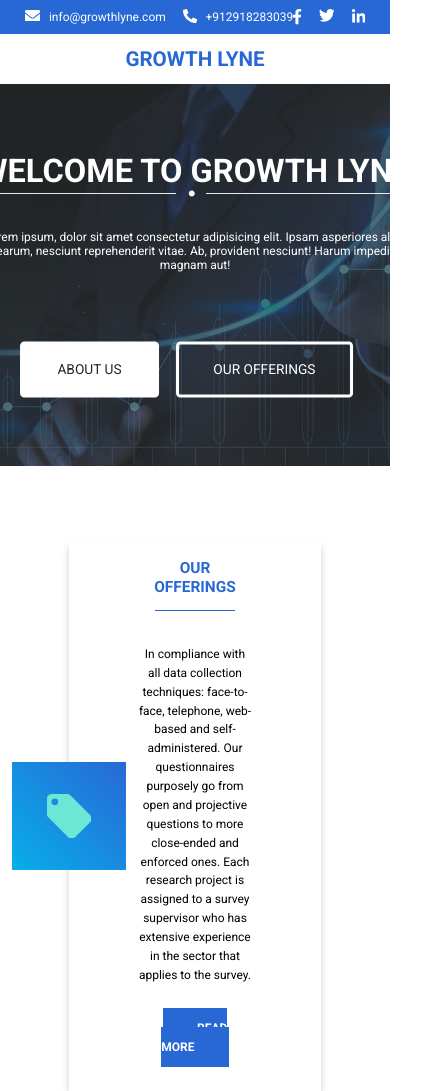
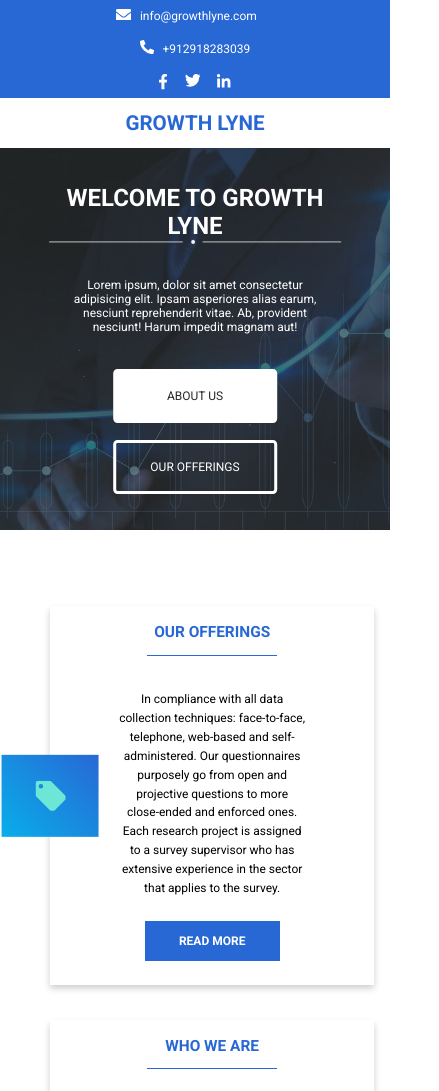
Before and after one commit to ObikaKelvin/growthlyne, a website: page index.html in a window 390 px wide. Shown: the top 1091 px of the page, 439 px wide, since content can reach past the window. Drawn offline with Linux system fonts and the light colour scheme.

Commit message:
even more media queries

```diff
--- a/css/style.css
+++ b/css/style.css
@@ -341,6 +341,7 @@ body{
     cursor: pointer;
     outline: none;
     transition: all .2s ease-in;
+    text-align: center;
 }
 
 .btn:hover{
@@ -397,6 +398,11 @@ a.btn__hollow{
     justify-content: center;
     align-items: center;
 
+}
+
+.approach__card--svg{
+    width: 4.4rem;
+    height: 4.4rem;
 }
 
 .approach__card--title{
@@ -1028,6 +1034,33 @@ a.btn__hollow{
     .navbar{
         justify-content: center;
     }
+
+    .approach__card{
+        width: 65%;
+        margin-left: 4rem;
+    }
+
+    .approach__card:first-child {
+        margin-left: 4rem;
+    }
+
+    #clients .content {
+        padding: 4rem 2rem;
+    }
+}
+
+@media only screen and (max-width: 550px){
+    .approach__card--svg{
+        width: 3.5rem;
+        height: 3.5rem;
+    }
+
+    .approach__card--icon{
+        width: 11.3rem;
+        height: 9.6rem
+    }
+
+
 }
 
 @media only screen and (max-width: 500px){
@@ -1042,6 +1075,76 @@ a.btn__hollow{
     }
 
     .banner__divider{
-        width: 52rem;
+        width: 44rem;
+    }
+
+    .testimonial{
+        width: 229px;
+    }
+
+    .header__secondary{
+        font-size: 3rem;
+    }
+
+    .header__main{
+        font-size: 3.2rem;
+    }
+
+}
+
+@media only screen and (max-width: 450px){
+
+    .banner__buttons{
+        flex-direction: column;
+    }
+
+    .banner__buttons > * {
+        margin-right: 0rem;
+    }
+
+    .banner__buttons > *:not(:last-child) {
+        margin-bottom: 2rem;
+    }
+
+    .header__sub{
+        width: 40rem;
+        margin-bottom: 4rem;
+    }
+
+    .topNav{
+        flex-direction: column;
+    }
+
+    .topNav__left{
+        flex-direction: column;
+    }
+
+    .topNav__left--info{
+        align-self: center;
+        margin-bottom: 2rem;
     }
 }
+
+@media only screen and (max-width: 400px){
+    .btn,
+    .btn:link{
+        font-size: 1.4rem;
+    }
+
+    .banner__divider{
+        width: 34rem;
+    }
+
+    .header__main{
+        font-size: 2.8rem;
+        width: 100%;
+    }
+
+    .header__sub{
+        width: 30rem;
+    }
+
+    .header__secondary{
+        font-size: 2.4rem;
+    }
+}
--- a/index.html
+++ b/index.html
@@ -118,7 +118,7 @@
         <div class="approach__card">
 
             <div class="approach__card--icon">
-                <svg xmlns="http://www.w3.org/2000/svg" width="44" height="44" viewBox="0 0 44 44"><path d="M46.541,24.49,26.352,4.3A4.458,4.458,0,0,0,23.189,3H7.486A4.5,4.5,0,0,0,3,7.486v15.7a4.477,4.477,0,0,0,1.324,3.185L24.513,46.564a4.458,4.458,0,0,0,3.163,1.3,4.386,4.386,0,0,0,3.163-1.324l15.7-15.7a4.386,4.386,0,0,0,1.324-3.163,4.531,4.531,0,0,0-1.324-3.185ZM10.851,14.216a3.365,3.365,0,1,1,3.365-3.365A3.36,3.36,0,0,1,10.851,14.216Z" transform="translate(-3 -3)" fill="#6ce7d6"/></svg>
+                <svg class="approach__card--svg" xmlns="http://www.w3.org/2000/svg" width="44" height="44" viewBox="0 0 44 44"><path d="M46.541,24.49,26.352,4.3A4.458,4.458,0,0,0,23.189,3H7.486A4.5,4.5,0,0,0,3,7.486v15.7a4.477,4.477,0,0,0,1.324,3.185L24.513,46.564a4.458,4.458,0,0,0,3.163,1.3,4.386,4.386,0,0,0,3.163-1.324l15.7-15.7a4.386,4.386,0,0,0,1.324-3.163,4.531,4.531,0,0,0-1.324-3.185ZM10.851,14.216a3.365,3.365,0,1,1,3.365-3.365A3.36,3.36,0,0,1,10.851,14.216Z" transform="translate(-3 -3)" fill="#6ce7d6"/></svg>
             </div>
 
             <div class="approach__card--title">
@@ -143,7 +143,7 @@
         <div class="approach__card">
 
             <div class="approach__card--icon">
-                <svg xmlns="http://www.w3.org/2000/svg" width="44" height="44" viewBox="0 0 53.164 47.257"><path d="M38.014,40.706V38.27c3.253-1.833,5.907-6.4,5.907-10.976,0-7.34,0-13.291-8.861-13.291S26.2,19.954,26.2,27.295c0,4.572,2.654,9.142,5.907,10.976v2.436c-10.019.819-17.721,5.742-17.721,11.694h41.35c0-5.952-7.7-10.875-17.721-11.694ZM17.671,41.847a28.061,28.061,0,0,1,9.22-3.711,16.661,16.661,0,0,1-1.869-2.724,16.912,16.912,0,0,1-2.146-8.117c0-3.971,0-7.721,1.412-10.788a9.616,9.616,0,0,1,7.348-5.514c-.781-3.53-2.859-5.849-8.391-5.849-8.861,0-8.861,5.951-8.861,13.291,0,4.572,2.654,9.142,5.907,10.976v2.436c-10.019.819-17.721,5.742-17.721,11.694H15.447a18.919,18.919,0,0,1,2.224-1.692Z" transform="translate(-2.571 -5.143)" fill="#6ce7d6"/></svg>
+                <svg class="approach__card--svg" xmlns="http://www.w3.org/2000/svg" width="44" height="44" viewBox="0 0 53.164 47.257"><path d="M38.014,40.706V38.27c3.253-1.833,5.907-6.4,5.907-10.976,0-7.34,0-13.291-8.861-13.291S26.2,19.954,26.2,27.295c0,4.572,2.654,9.142,5.907,10.976v2.436c-10.019.819-17.721,5.742-17.721,11.694h41.35c0-5.952-7.7-10.875-17.721-11.694ZM17.671,41.847a28.061,28.061,0,0,1,9.22-3.711,16.661,16.661,0,0,1-1.869-2.724,16.912,16.912,0,0,1-2.146-8.117c0-3.971,0-7.721,1.412-10.788a9.616,9.616,0,0,1,7.348-5.514c-.781-3.53-2.859-5.849-8.391-5.849-8.861,0-8.861,5.951-8.861,13.291,0,4.572,2.654,9.142,5.907,10.976v2.436c-10.019.819-17.721,5.742-17.721,11.694H15.447a18.919,18.919,0,0,1,2.224-1.692Z" transform="translate(-2.571 -5.143)" fill="#6ce7d6"/></svg>
             </div>
 
             <div class="approach__card--title">
@@ -168,7 +168,7 @@
         <div class="approach__card">
 
             <div class="approach__card--icon">
-                <svg xmlns="http://www.w3.org/2000/svg" width="51.518" height="51.518" viewBox="0 0 51.518 51.518"><path d="M52.081,26.322A25.759,25.759,0,1,1,26.322.563,25.758,25.758,0,0,1,52.081,26.322ZM27.013,9.08c-5.66,0-9.271,2.384-12.106,6.622a1.248,1.248,0,0,0,.282,1.689l3.6,2.733a1.246,1.246,0,0,0,1.731-.22c1.855-2.353,3.128-3.718,5.952-3.718,2.122,0,4.747,1.366,4.747,3.423,0,1.556-1.284,2.354-3.379,3.529-2.443,1.37-5.677,3.074-5.677,7.339v.415a1.246,1.246,0,0,0,1.246,1.246H29.23a1.246,1.246,0,0,0,1.246-1.246v-.138c0-2.956,8.64-3.079,8.64-11.079C39.117,13.65,32.867,9.08,27.013,9.08Zm-.691,25.759A4.778,4.778,0,1,0,31.1,39.617,4.783,4.783,0,0,0,26.322,34.839Z" transform="translate(-0.563 -0.563)" fill="#6ce7d6"/></svg>
+                <svg class="approach__card--svg" xmlns="http://www.w3.org/2000/svg" width="51.518" height="51.518" viewBox="0 0 51.518 51.518"><path d="M52.081,26.322A25.759,25.759,0,1,1,26.322.563,25.758,25.758,0,0,1,52.081,26.322ZM27.013,9.08c-5.66,0-9.271,2.384-12.106,6.622a1.248,1.248,0,0,0,.282,1.689l3.6,2.733a1.246,1.246,0,0,0,1.731-.22c1.855-2.353,3.128-3.718,5.952-3.718,2.122,0,4.747,1.366,4.747,3.423,0,1.556-1.284,2.354-3.379,3.529-2.443,1.37-5.677,3.074-5.677,7.339v.415a1.246,1.246,0,0,0,1.246,1.246H29.23a1.246,1.246,0,0,0,1.246-1.246v-.138c0-2.956,8.64-3.079,8.64-11.079C39.117,13.65,32.867,9.08,27.013,9.08Zm-.691,25.759A4.778,4.778,0,1,0,31.1,39.617,4.783,4.783,0,0,0,26.322,34.839Z" transform="translate(-0.563 -0.563)" fill="#6ce7d6"/></svg>
             </div>
 
             <div class="approach__card--title">
```
